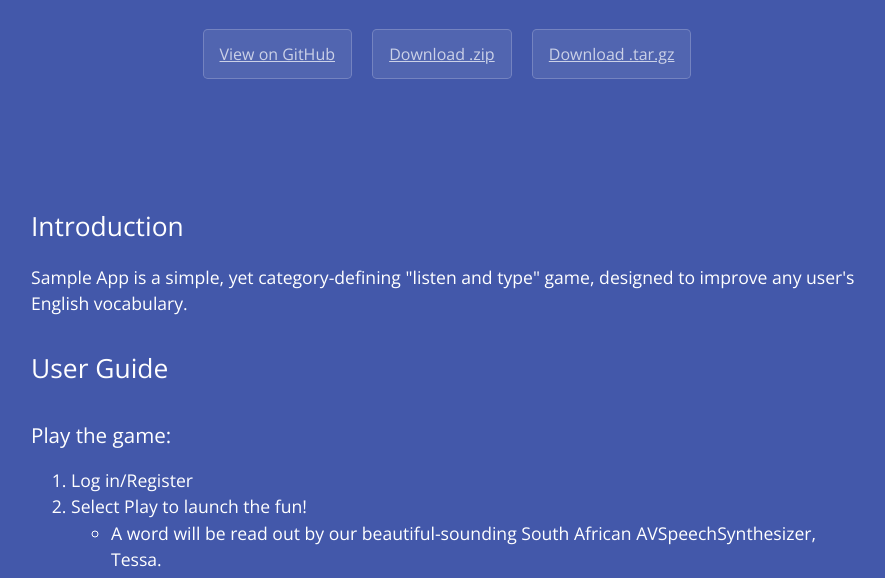
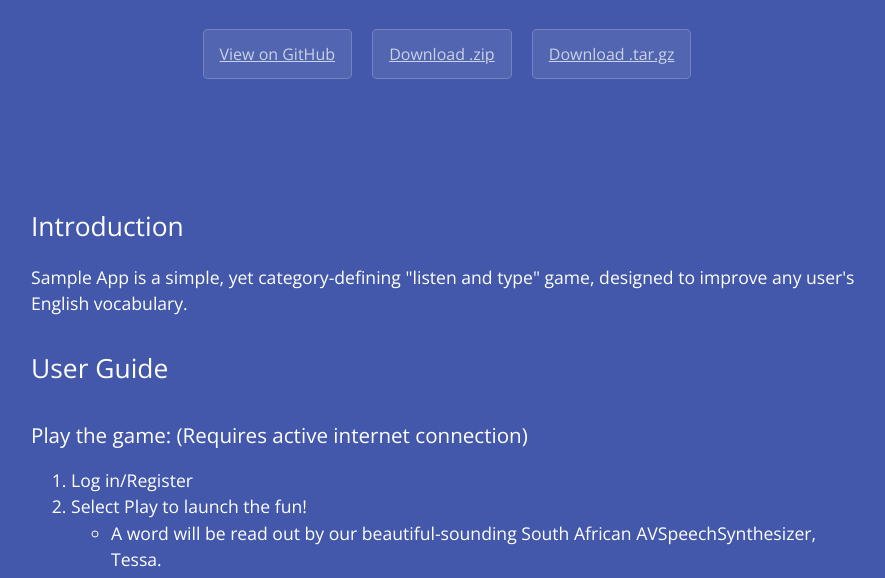
Before and after one commit to stephancill/IT-PAT-2016, a plain HTML site: page index.html in a window 1280 px wide. Shown: the part 208-786 px from the top of the page, without its empty margins (193-1078 px from the left). Drawn offline with nearby package versions, Linux system fonts and the light colour scheme.

Commit message:
Update index.html

```diff
--- a/index.html
+++ b/index.html
@@ -25,7 +25,7 @@
 
       <h2>
         <a id="user-guide" class="anchor" href="#user-guide" aria-hidden="true"><span aria-hidden="true" class="octicon octicon-link"></span></a>User Guide</h2>
-        <h3>Play the game:</h3>
+        <h3>Play the game: (Requires active internet connection)</h3>
         <ol>
             <li>Log in/Register</li>
             <li>Select Play to launch the fun!</li>
```
